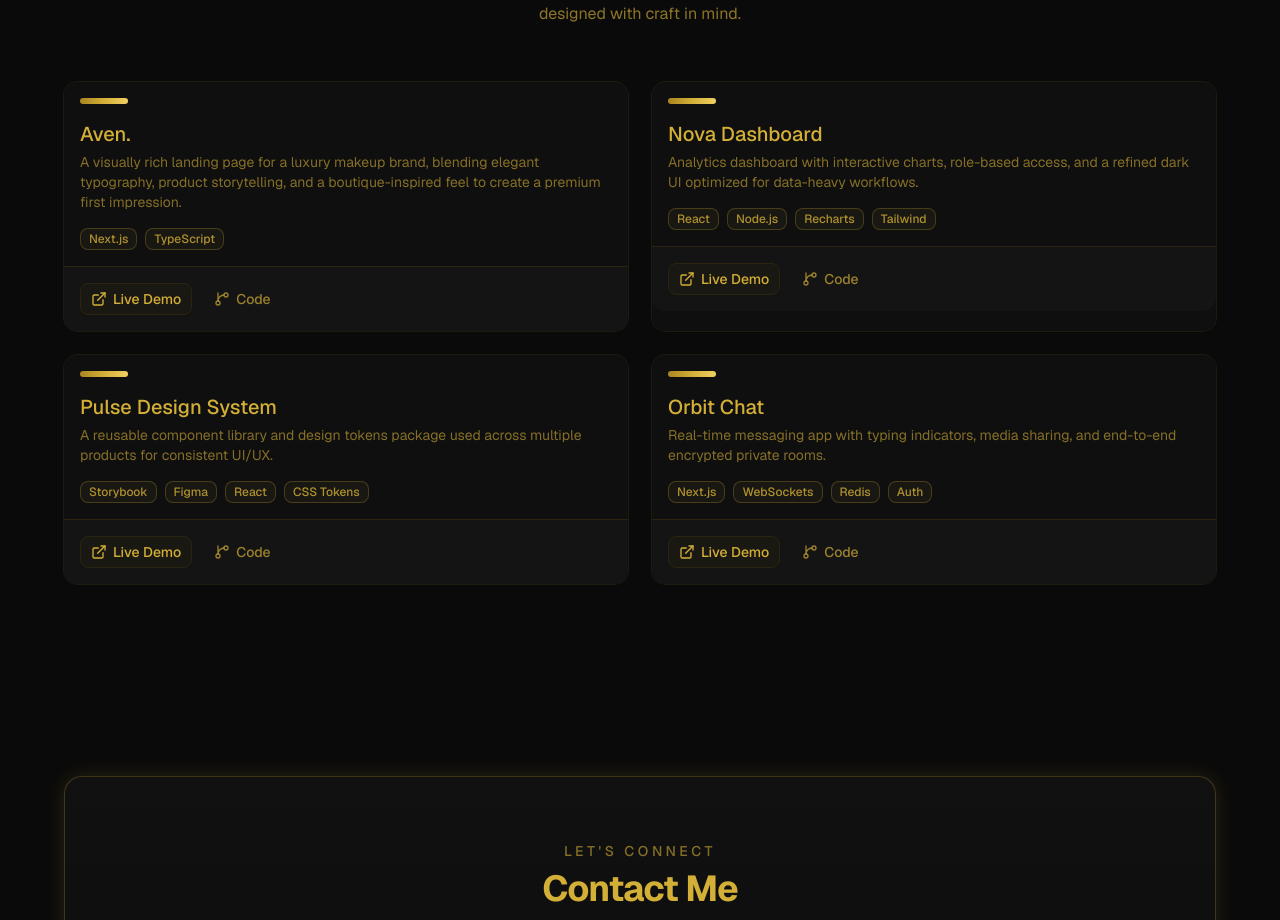
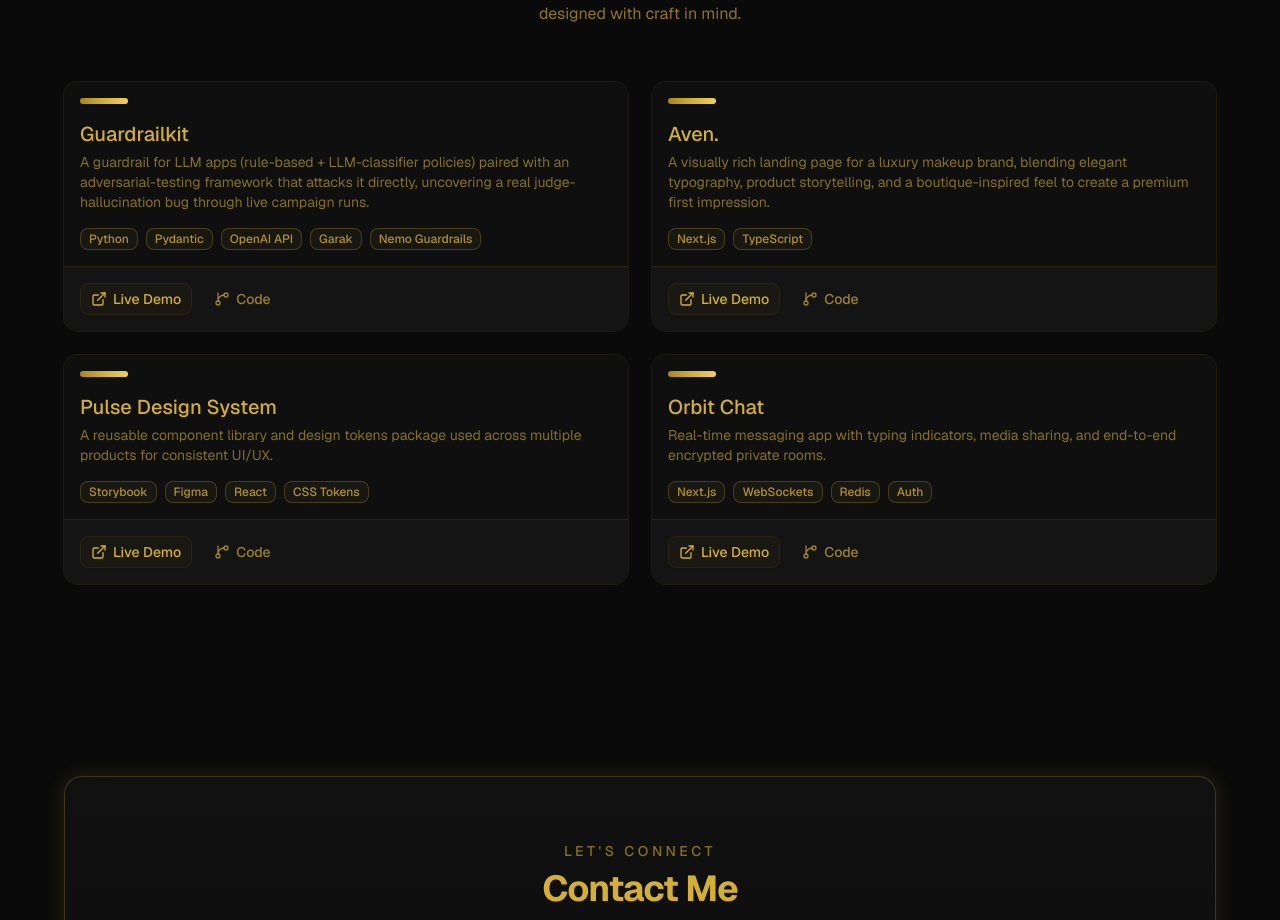
Before and after one commit to Suraj370/surajpanda, a Next.js app: page / in a window 1280 px wide. Shown: the part 1002-1922 px from the top of the page. Built offline with nearby package versions, Linux system fonts and the light colour scheme.

Commit message:
update project section

```diff
--- a/src/components/projects.tsx
+++ b/src/components/projects.tsx
@@ -11,6 +11,14 @@ import { Button } from "@/components/ui/button";
 import { ExternalLink, GitBranch } from "lucide-react";
 
 const projects = [
+    {
+    title: "Guardrailkit",
+    description:
+      " A guardrail for LLM apps (rule-based + LLM-classifier policies) paired with an adversarial-testing framework that attacks it directly, uncovering a real judge-hallucination bug through live campaign runs.",
+    tags: ["Python", "Pydantic", "OpenAI API", "Garak", "Nemo Guardrails"],
+    liveUrl: "https://github.com/Suraj370/GuardrailKit",
+    githubUrl: "https://github.com/Suraj370/GuardrailKit",
+  },
   {
     title: "Aven.",
     description:
@@ -18,14 +26,6 @@ const projects = [
     tags: ["Next.js", "TypeScript"],
     liveUrl: "https://boutique-website-landing-page.vercel.app/",
     githubUrl: "https://github.com/Suraj370/boutique-website-landing-page",
-  },
-  {
-    title: "Nova Dashboard",
-    description:
-      "Analytics dashboard with interactive charts, role-based access, and a refined dark UI optimized for data-heavy workflows.",
-    tags: ["React", "Node.js", "Recharts", "Tailwind"],
-    liveUrl: "#",
-    githubUrl: "#",
   },
   {
     title: "Pulse Design System",
```
